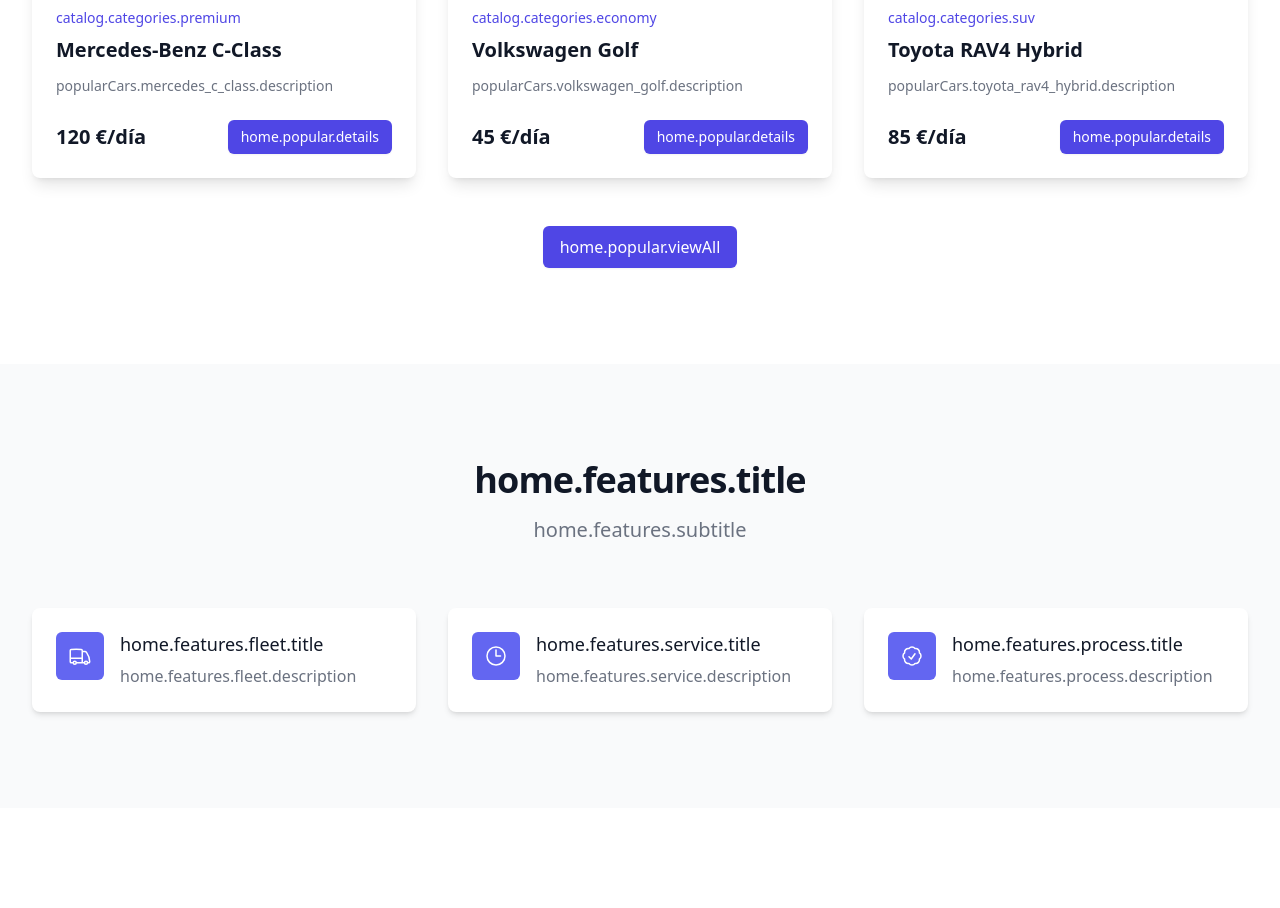
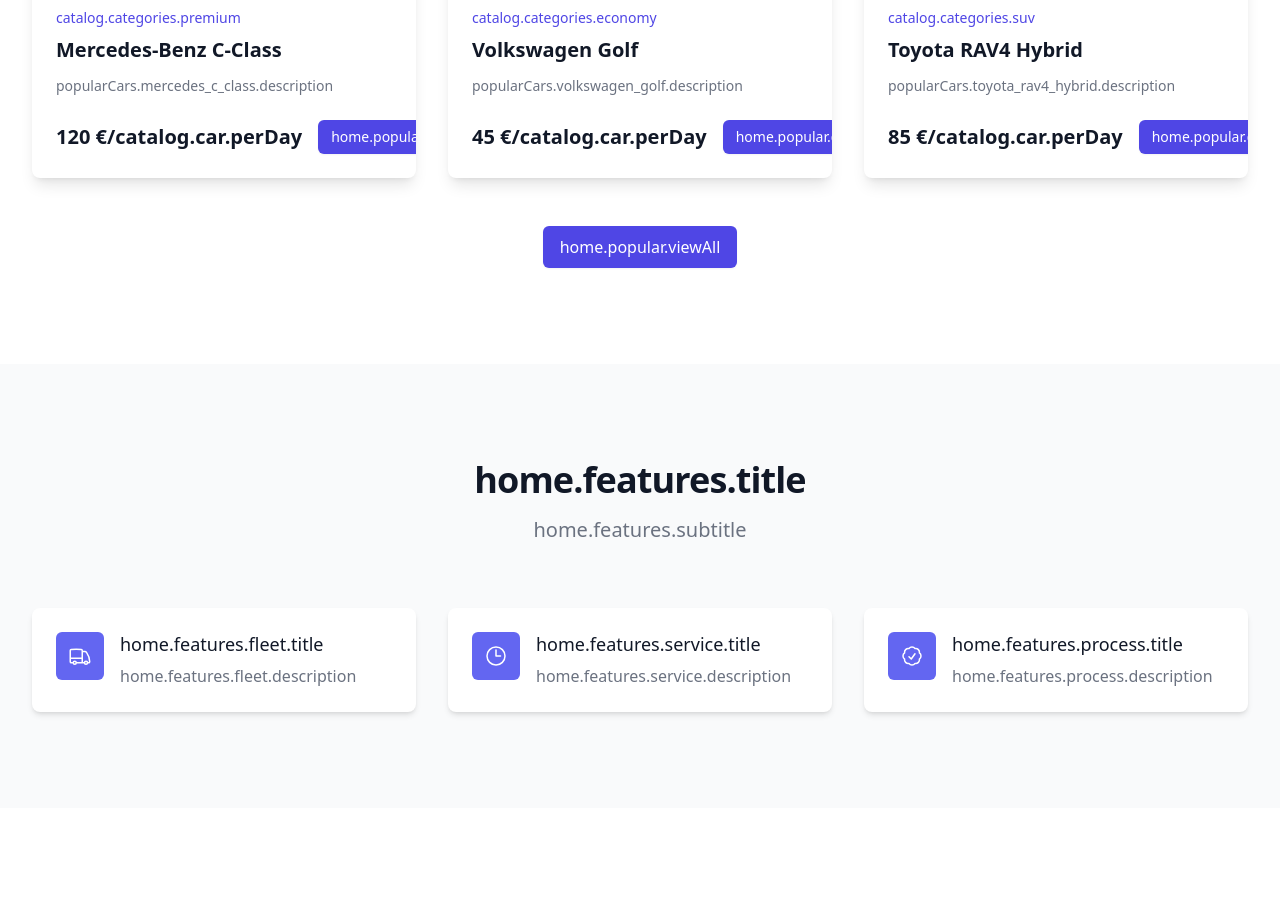
Before and after one commit to ClownOfCrowd/automocion, a React (Vite) app: page / in a window 1280 px wide. Shown: the part 1300-2208 px from the top of the page. Built offline with nearby package versions, Linux system fonts and the light colour scheme; the HTML template or start-up script is replaced by a standard one.

Commit message:
fix: исправлено отображение цены популярных автомобилей на главной странице

```diff
--- a/src/pages/HomePage.tsx
+++ b/src/pages/HomePage.tsx
@@ -211,7 +211,7 @@
                   <div className="mt-6 flex items-center justify-between">
                     <div className="flex-shrink-0">
                       <p className="text-xl font-bold text-gray-900 dark:text-white">
-                        {car.price} €/día
+                        {car.price} €/{t('catalog.car.perDay')}
                       </p>
                     </div>
                     <div className="ml-4">
```
